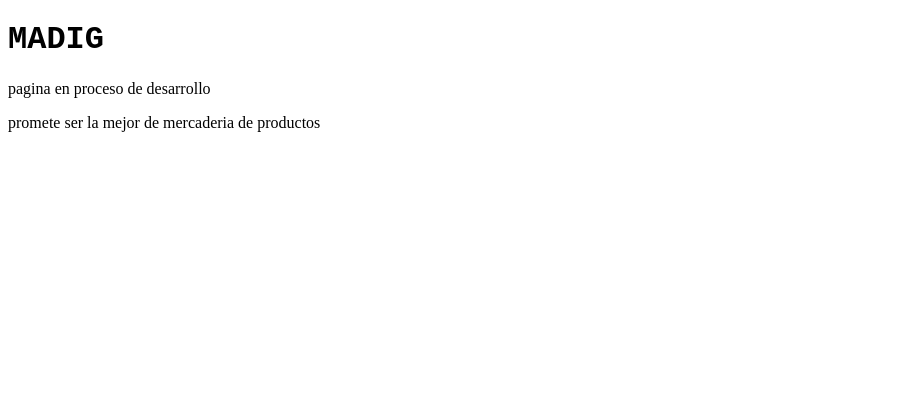
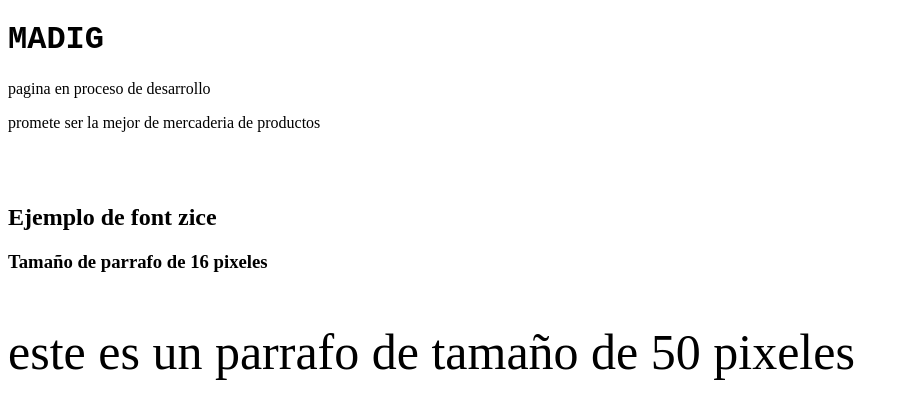
Before and after one commit to Anderson-Gomez/ADSI_2280204_Anderson_Gomez, a plain HTML site: page index.html in a window 1280 px wide. Shown: the whole page, without its empty margins (0-909 px from the left). Drawn offline with Linux system fonts and the light colour scheme.

Commit message:
Modificando font size

```diff
--- a/css/style.css
+++ b/css/style.css
@@ -1,3 +1,6 @@
 h1 {
     font-family: 'Courier New', Courier, monospace;
 }
+.big-font {
+    font-size: 50px;
+}
--- a/index.html
+++ b/index.html
@@ -11,5 +11,11 @@
     <h1>MADIG</h1>
     <p>pagina en proceso de desarrollo</p>
     <p>promete ser la mejor de mercaderia de productos</p>
+    <br><br>
+
+    <h2>Ejemplo de font zice</h2>
+    <h3>Tamaño de parrafo de 16 pixeles</h3>
+    <P class="big-font">este es un parrafo de tamaño de 50 pixeles</P>
+
 </body>
 </html>
```
